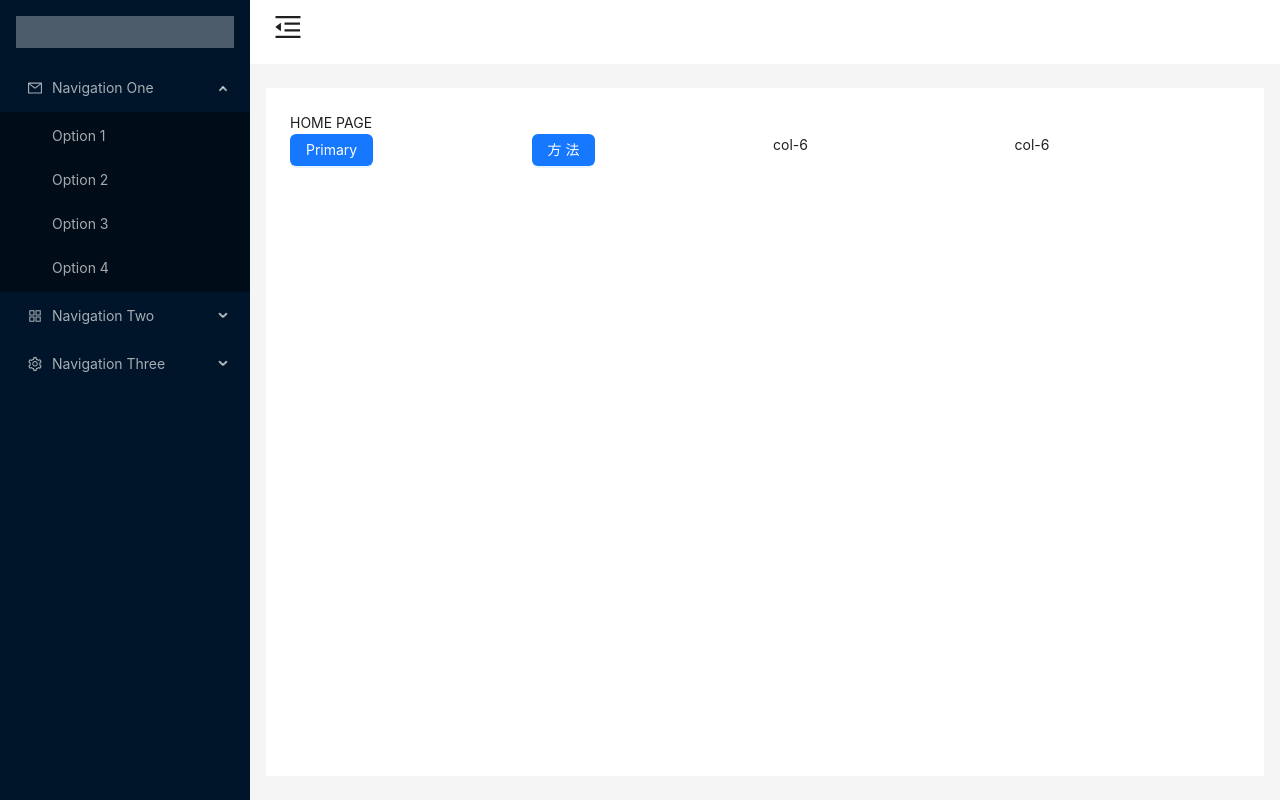
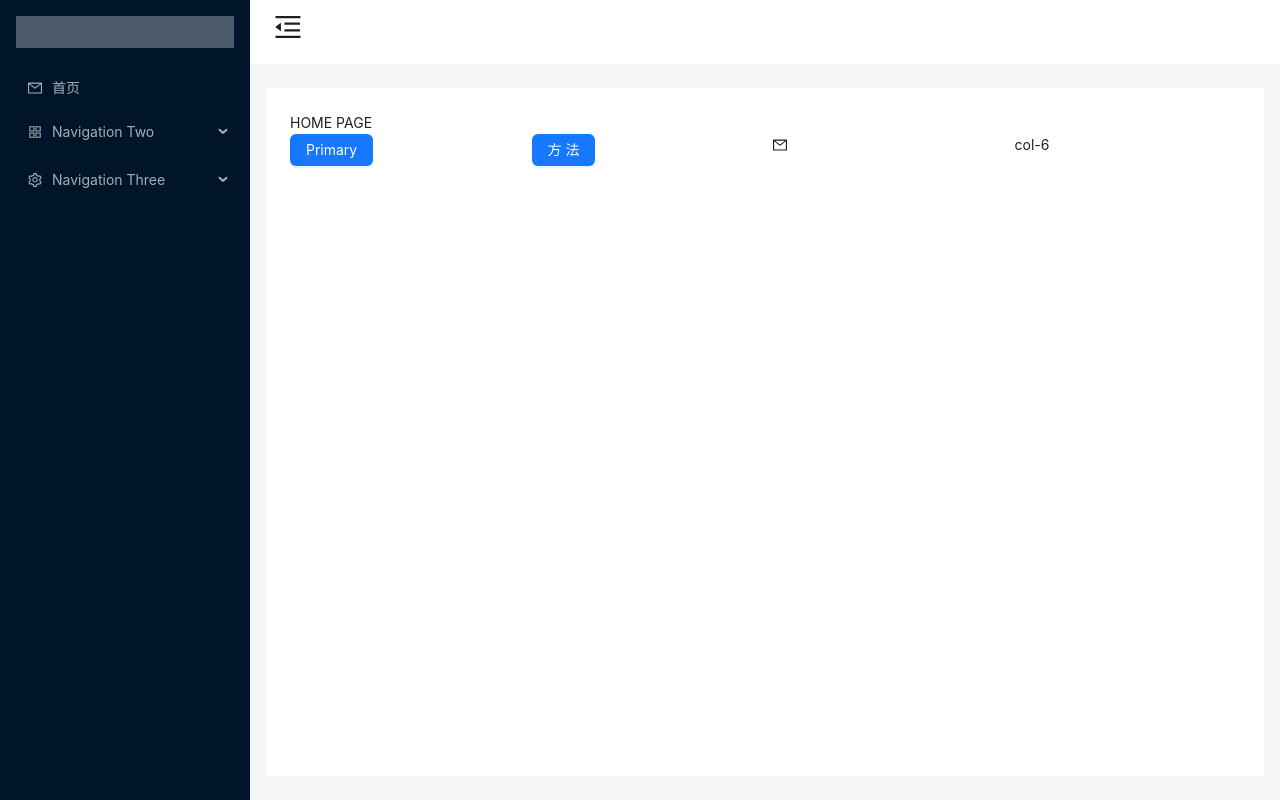
Before and after one commit to 7Afeather/myLearnPro1, a Vue app in the folder my-vue-project1/: page / in a window 1280 px wide. Built offline with nearby package versions, Linux system fonts and the light colour scheme.

Commit message:
fix:component加载icon

```diff
--- a/my-vue-project1/src/App.vue
+++ b/my-vue-project1/src/App.vue
@@ -15,6 +15,7 @@
           :open-keys="state.openKeys"
           :items="items"
           @openChange="onOpenChange"
+          @click="clickItem"
         ></a-menu>
       </a-layout-sider>
       <a-layout>
@@ -65,6 +66,8 @@ import type { VueElement } from 'vue';
 import { MailOutlined, AppstoreOutlined, SettingOutlined } from '@ant-design/icons-vue';
 import type { ItemType } from 'ant-design-vue';
 import { MenuUnfoldOutlined, MenuFoldOutlined } from '@ant-design/icons-vue';
+import { uuid } from '@/utils/generate-uuid';
+
 const collapsed = ref<boolean>(false);
 
 function getItem(
@@ -84,12 +87,13 @@ function getItem(
 }
 
 const items: ItemType[] = reactive([
-  getItem('Navigation One', 'sub1', () => h(MailOutlined), [
-    getItem('Option 1', '1'),
-    getItem('Option 2', '2'),
-    getItem('Option 3', '3'),
-    getItem('Option 4', '4'),
-  ]),
+  {
+    key: uuid(),
+    icon: () => h(MailOutlined),
+    children: null,
+    label: '首页',
+    type: null,
+  },
   getItem('Navigation Two', 'sub2', () => h(AppstoreOutlined), [
     getItem('Option 5', '5'),
     getItem('Option 6', '6'),
@@ -103,6 +107,8 @@ const items: ItemType[] = reactive([
   ]),
 ]);
 
+console.log('items', items);
+
 const state = reactive({
   rootSubmenuKeys: ['sub1', 'sub2', 'sub4'],
   openKeys: ['sub1'],
@@ -115,6 +121,9 @@ const onOpenChange = (openKeys: string[]) => {
   } else {
     state.openKeys = latestOpenKey ? [latestOpenKey] : [];
   }
+};
+const clickItem = ({ item, key, keyPath }) => {
+  console.log('item, key, keyPath', item, key, keyPath);
 };
 </script>
 
--- /dev/null
+++ b/my-vue-project1/src/utils/generate-uuid.ts
@@ -0,0 +1,37 @@
+export function uuid(len: number, radix = 0): string {
+  const chars: string[] = '0123456789ABCDEFGHIJKLMNOPQRSTUVWXYZabcdefghijklmnopqrstuvwxyz'.split(
+    '',
+  );
+  const uuids: string[] = [];
+  let i: number;
+  radix = radix || chars.length;
+
+  if (len) {
+    // Compact form
+    for (i = 0; i < len; i++) uuids[i] = chars[0 | (Math.random() * radix)];
+  } else {
+    // rfc4122, version 4 form
+    let r;
+
+    // rfc4122 requires these characters
+    uuids[8] = uuids[13] = uuids[18] = uuids[23] = '-';
+    uuids[14] = '4';
+
+    // Fill in random data.  At i==19 set the high bits of clock sequence as
+    // per rfc4122, sec. 4.1.5
+    for (i = 0; i < 36; i++) {
+      if (!uuids[i]) {
+        r = 0 | (Math.random() * 16);
+        uuids[i] = chars[i == 19 ? (r & 0x3) | 0x8 : r];
+      }
+    }
+  }
+
+  const result = uuids.join('');
+
+  if (/^[0-9]+/.test(result)) {
+    return uuid(len, radix);
+  } else {
+    return result;
+  }
+}
--- a/my-vue-project1/src/views/home/index.vue
+++ b/my-vue-project1/src/views/home/index.vue
@@ -15,7 +15,7 @@
       <a-button type="primary" @click="twoFncHandler">方法</a-button>
     </a-col>
     <a-col class="gutter-row" :span="6">
-      <div class="gutter-box">col-6</div>
+      <component :is="MailOutlined" />
     </a-col>
     <a-col class="gutter-row" :span="6">
       <div class="gutter-box">col-6</div>
@@ -26,6 +26,7 @@
 import { reactive } from 'vue';
 import TagModal from './components/tag/index.vue';
 import { message } from 'ant-design-vue';
+import { MailOutlined } from '@ant-design/icons-vue';
 
 const buttonProps = {
   type: 'primary',
--- a/my-vue-project1/vite.config.ts
+++ b/my-vue-project1/vite.config.ts
@@ -1,16 +1,14 @@
-import { fileURLToPath, URL } from 'node:url'
+import { fileURLToPath, URL } from 'node:url';
 
-import { defineConfig } from 'vite'
-import vue from '@vitejs/plugin-vue'
+import { defineConfig } from 'vite';
+import vue from '@vitejs/plugin-vue';
 
 // https://vitejs.dev/config/
 export default defineConfig({
-  plugins: [
-    vue(),
-  ],
+  plugins: [vue()],
   resolve: {
     alias: {
-      '@': fileURLToPath(new URL('./src', import.meta.url))
-    }
-  }
-})
+      '@': fileURLToPath(new URL('./src', import.meta.url)),
+    },
+  },
+});
```
